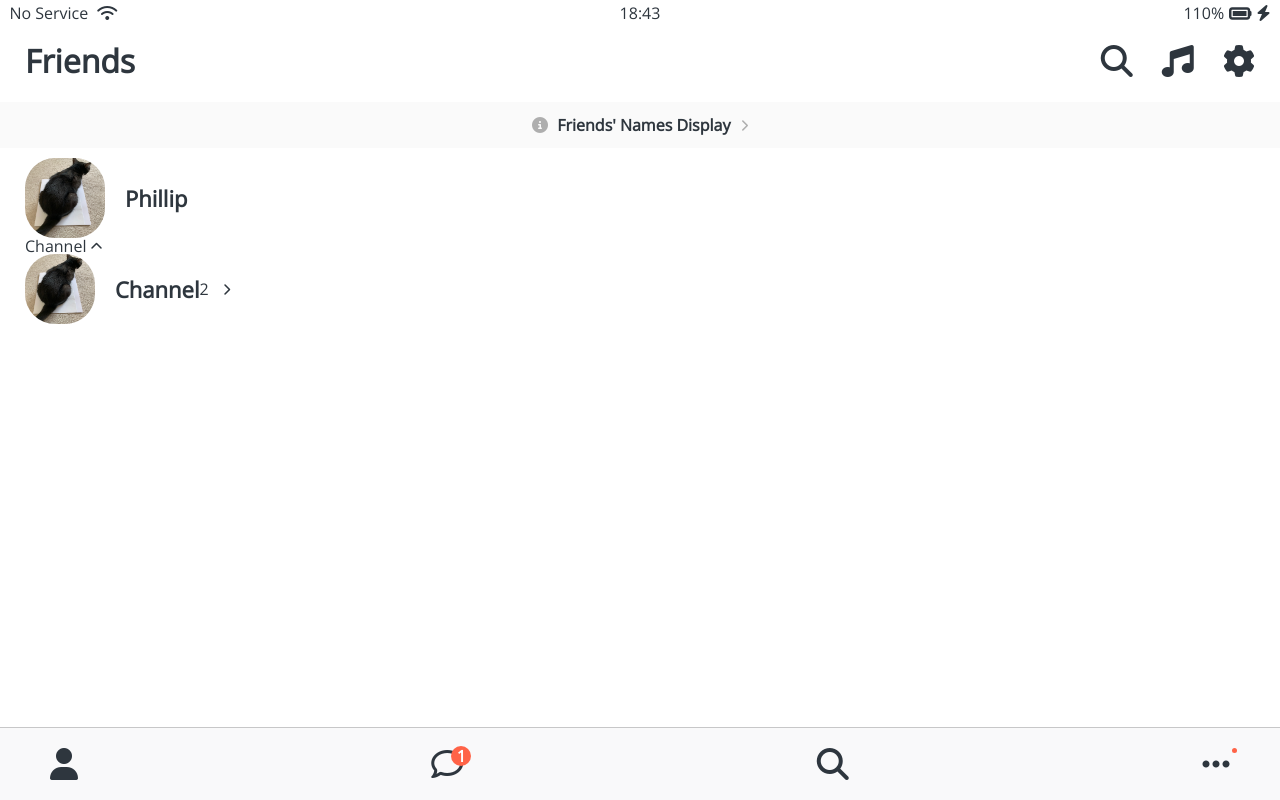
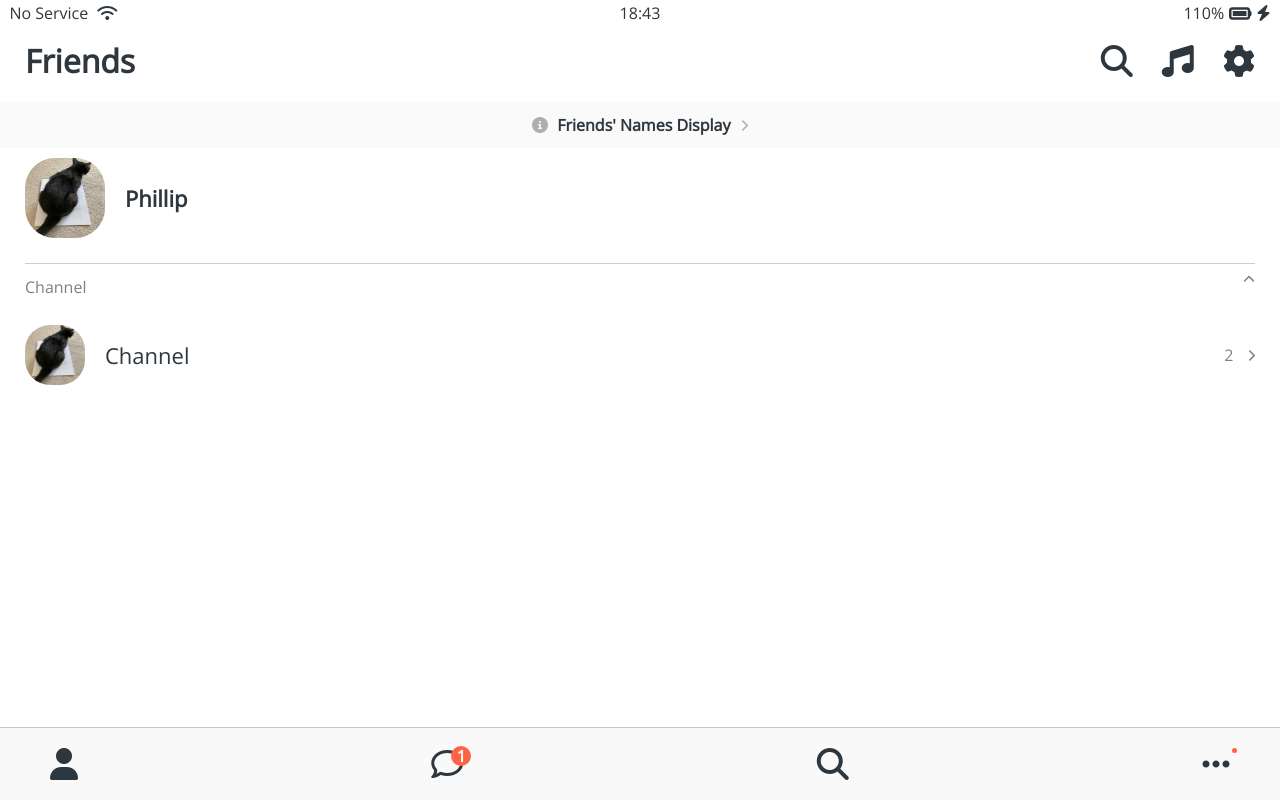
Before and after one commit to Dingdong95/kakao-clone-2021, a plain HTML site: page friends.html in a window 1280 px wide. Drawn offline with nearby package versions, Linux system fonts and the light colour scheme.

Commit message:
kakao-clone-2021.033
1. minor changes of friends user component design.

To FIX; the sizes are bit different for many components on the screen. Measure the actual scale and update.

```diff
--- a/css/components/user-component.css
+++ b/css/components/user-component.css
@@ -1,3 +1,7 @@
+.user-component {
+  justify-content: space-between;
+}
+
 .user-component,
 .user-component__column:first-child {
   display: flex;
@@ -25,3 +29,17 @@
   width: 80px;
   height: 80px;
 }
+
+.user-component__avatar--sm {
+  width: 60px;
+  height: 60px;
+  border-radius: 25px;
+}
+
+.user-component__title--not-bold {
+  font-weight: 300;
+}
+
+.user-component__column:last-child {
+  color: rgba(0, 0, 0, 0.5);
+}
--- a/css/screens/friends.css
+++ b/css/screens/friends.css
@@ -23,3 +23,16 @@
 .friends-screen {
   padding: 0px var(--horizontal-space);
 }
+
+.friends-screen__channel {
+  margin-top: 25px;
+  border-top: 1px solid rgba(0, 0, 0, 0.2);
+  padding-top: 15px;
+}
+
+.friends-screen__channel-header {
+  margin-bottom: 30px;
+  display: flex;
+  justify-content: space-between;
+  color: rgba(0, 0, 0, 0.5);
+}
--- a/friends.html
+++ b/friends.html
@@ -55,6 +55,7 @@
         <div class="friends-screen__channel-header">
           <span>Channel</span>
           <i class="fas fa-chevron-up fa-xs"></i>
+        </div>
         <div class="user-component">
           <div class="user-component__column">
             <img
@@ -62,13 +63,14 @@
               class="user-component__avatar user-component__avatar--sm"
             />
             <div class="user-component__text">
-                <h4 class="user-component__title">Channel</h4>
+              <h4 class="user-component__title user-component__title--not-bold">
+                Channel
+              </h4>
             </div>
           </div>
           <div class="user-component__column">
             <span>2</span>
             <i class="fas fa-chevron-right fa-xs"></i>
-            </div>
           </div>
         </div>
       </div>
```
Lines whose indentation alone changed are shown as unchanged.
